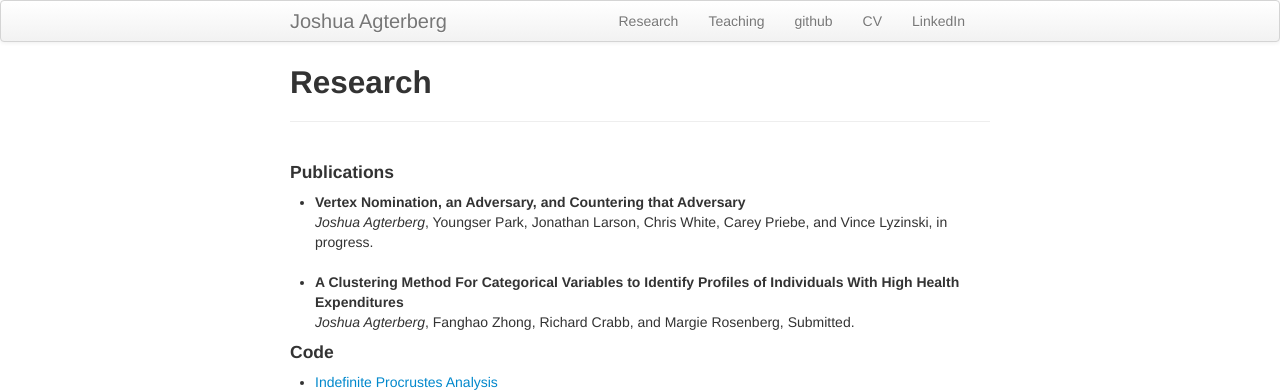
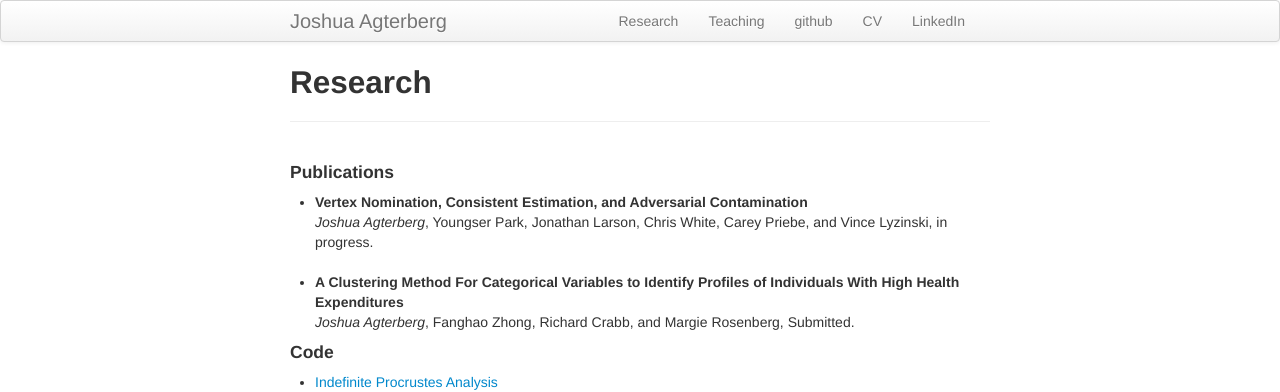
Before and after one commit to jagterberg/jagterberg.github.io, a Jekyll site: the page built from pages/research.md, in a window 1280 px wide. Shown: the top 392 px of the page. Built offline with Jekyll 4.4.1, drawn with Linux system fonts in a browser that asks for light colours.

Commit message:
update CV, update papers

```diff
--- a/pages/research.md
+++ b/pages/research.md
@@ -4,7 +4,7 @@ title: Research
 ---
 <h4>Publications</h4>
 <ul>
-<li><b>Vertex Nomination, an Adversary, and Countering that Adversary</b> <br />
+<li><b>Vertex Nomination, Consistent Estimation, and Adversarial Contamination</b> <br />
 <i>Joshua Agterberg</i>, Youngser Park, Jonathan Larson, Chris White, Carey Priebe, and Vince Lyzinski, in progress.
 </li><br />
 <li><b>A Clustering Method For Categorical Variables to Identify Profiles of Individuals With High Health Expenditures</b><br />
```
Also changed, not shown: 1 other file.
